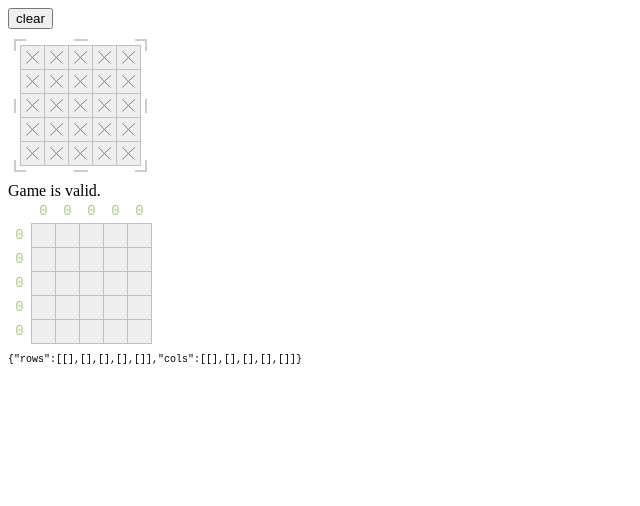
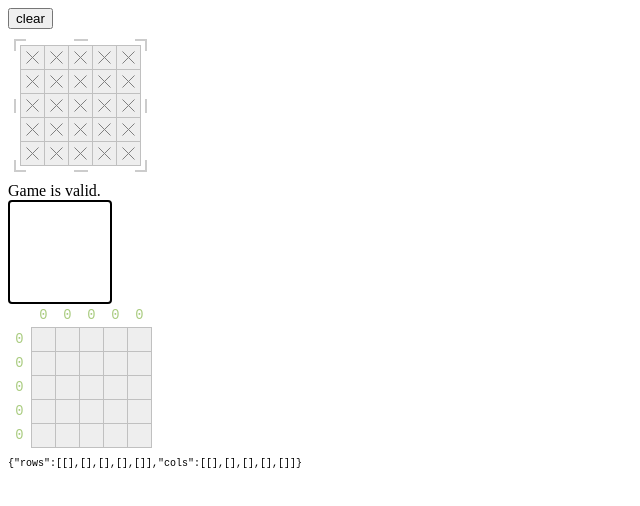
Before and after one commit to davidje13/Nonogram, a website with bundled scripts: page index.html in a window 1280 px wide. Shown: the whole page, without its empty margins (0-640 px from the left). Built offline with nearby package versions, Linux system fonts and the light colour scheme.

Commit message:
Add preview based on row/column density

```diff
--- a/index.html
+++ b/index.html
@@ -4,6 +4,7 @@
 <meta charset="utf-8">
 <link rel="stylesheet" href="web/index.css" />
 <link rel="stylesheet" href="web/GridView.css" />
+<link rel="stylesheet" href="web/GridPreview.css" />
 <link rel="stylesheet" href="web/GamePlayer.css" />
 <link rel="stylesheet" href="web/Resizer.css" />
 <script type="module" src="web/index.mjs"></script>
--- /dev/null
+++ b/web/GridPreview.css
@@ -0,0 +1,8 @@
+.grid-preview {
+  display: block;
+  image-rendering: pixelated;
+  width: 100px;
+  border: 2px solid #000000;
+  background: #FFFFFF;
+  border-radius: 4px;
+}
--- /dev/null
+++ b/web/GridPreview.mjs
@@ -0,0 +1,36 @@
+/**
+ * Combines probabilities from independent observations of the same event.
+ */
+function combineP(p1, p2) {
+  // this equation is derived from taking the 2x2 probability table of p1 & p2,
+  // and removing the impossible cases (outcome 1 != outcome 2)
+  return (p1 * p2) / (1 - p1 - p2 + 2 * p1 * p2);
+}
+
+export class GridPreview {
+  constructor(rules = { rows: [[]], cols: [[]] }) {
+    this.canvas = document.createElement('canvas');
+    this.canvas.className = 'grid-preview';
+    this.ctx = this.canvas.getContext('2d', { alpha: true, willReadFrequently: true });
+    this.setRules(rules);
+  }
+
+  setRules(rules) {
+    const w = rules.cols.length;
+    const h = rules.rows.length;
+    this.canvas.width = w;
+    this.canvas.height = h;
+
+    const xDensity = rules.cols.map((rule) => rule.reduce((a, b) => a + b, 0) / h);
+    const yDensity = rules.rows.map((rule) => rule.reduce((a, b) => a + b, 0) / w);
+
+    const dat = this.ctx.createImageData(w, h);
+    for (let y = 0; y < h; ++y) {
+      for (let x = 0; x < w; ++x) {
+        const p = combineP(xDensity[x], yDensity[y]);
+        dat.data[(y * w + x) * 4 + 3] = (p * 255 + 0.5)|0;
+      }
+    }
+    this.ctx.putImageData(dat, 0, 0);
+  }
+}
--- a/web/index.mjs
+++ b/web/index.mjs
@@ -5,6 +5,7 @@ import { perlRegexp } from '../src/solver/methods/isolated-rules/perl-regexp.mjs
 import { LiveSolver } from '../src/solver/LiveSolver.mjs';
 import { Resizer } from './Resizer.mjs';
 import { GridView } from './GridView.mjs';
+import { GridPreview } from './GridPreview.mjs';
 import { GamePlayer } from './GamePlayer.mjs';
 
 const root = document.createElement('div');
@@ -46,8 +47,11 @@ liveSolver.addEventListener('complete', ({ detail }) => {
   }
 });
 
+const preview = new GridPreview();
+
 const editorChanged = () => {
   const rules = rulesForImage(editor.getGrid());
+  preview.setRules(rules);
   player.setRules(rules);
   definition.textContent = JSON.stringify(rules);
   liveSolver.solveInBackground(compileGame(rules));
@@ -86,6 +90,6 @@ editorResizer.addEventListener('change', ({ detail }) => editor.resize({
 }));
 
 const player = new GamePlayer({ cellSize: 23, border: 1, ruleChecker: perlRegexp });
-root.append(options, editorResizer.container, info, player.container, definition);
+root.append(options, editorResizer.container, info, preview.canvas, player.container, definition);
 
 editorChanged();
```
